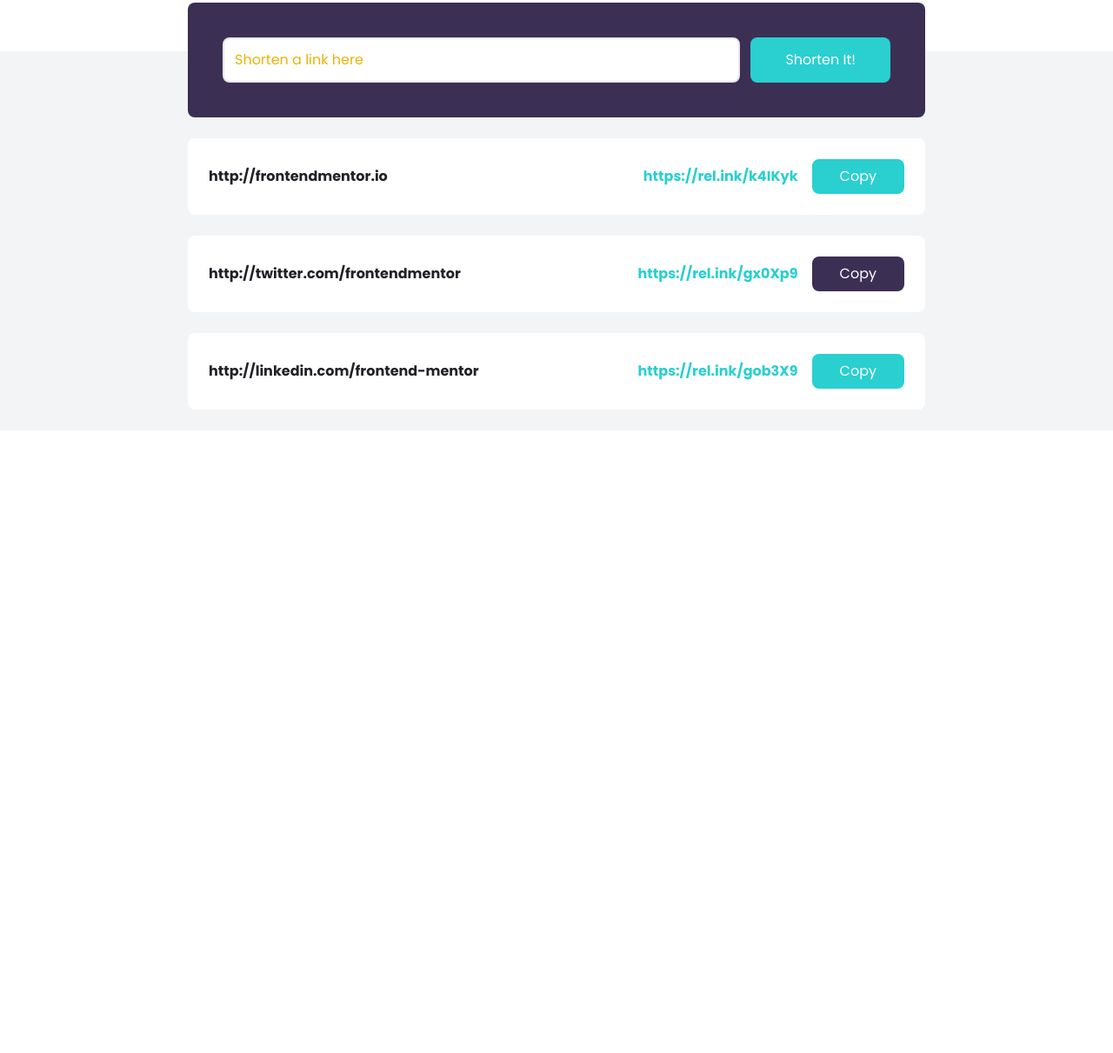
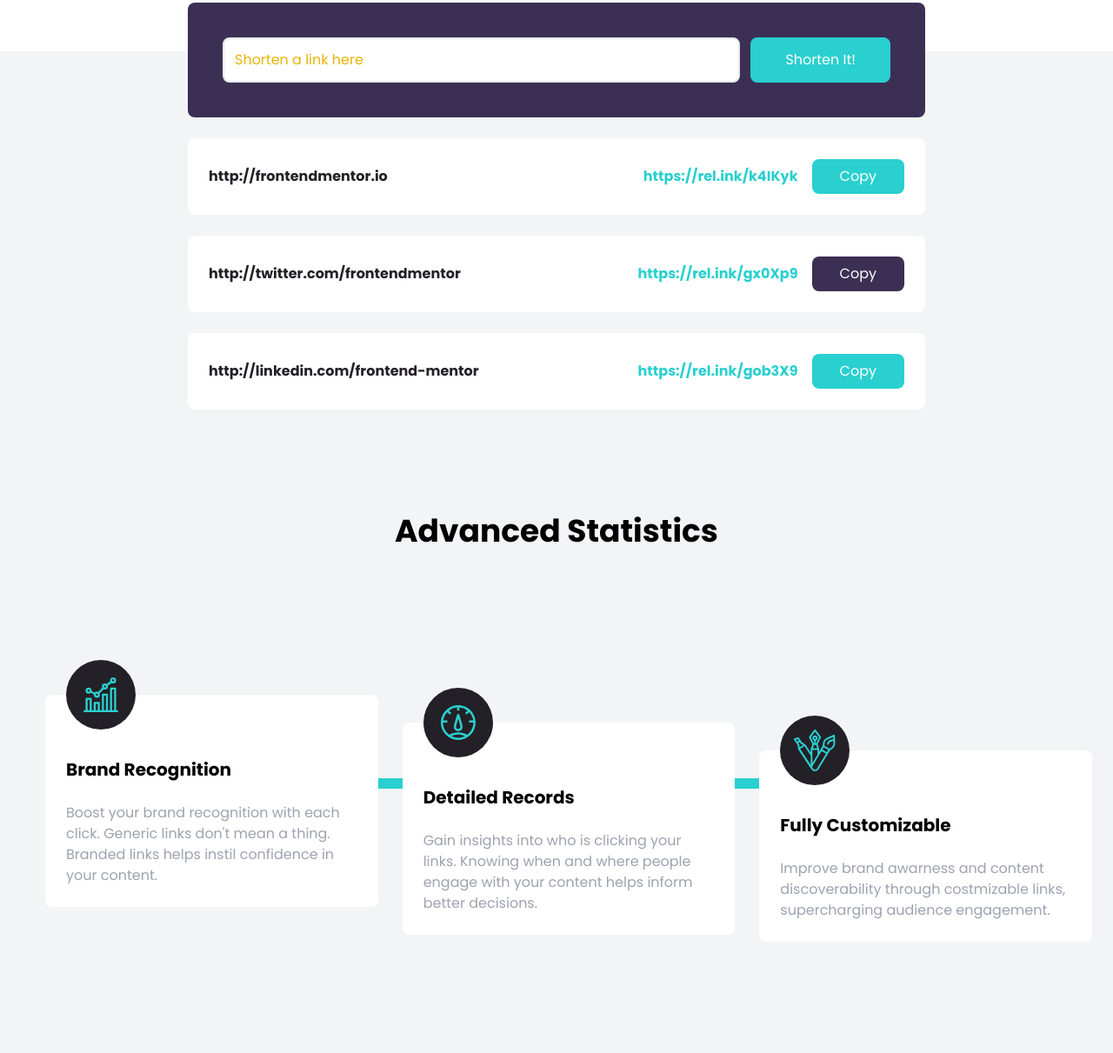
Before and after one commit to xDamneDx/traversy-shortly, a website: page index.html in a window 1280 px wide. Shown: the part 685-1896 px from the top of the page at 87% size. Before the commit the page ends 1180 px from the top, so only its background shows below. Drawn offline with Linux system fonts and the light colour scheme.

Commit message:
add feature boxes

```diff
--- a/index.html
+++ b/index.html
@@ -136,6 +136,76 @@
     </div>
   </section>
 
+  <!-- Stats Section -->
+  <section id="stats" class="py-24 bg-gray-100">
+    <div class="container px-3 mx-auto">
+      <h2 class="mb-6 text-4xl font-bold text-center">
+        Advanced Statistics
+      </h2>
+      <p class="max-w-xs mx-auto text-center text-gray-100 md:max-w-md">
+        Track how your links are performing across the web with our advanced statistics dashboard.
+      </p>
+    </div>
+  </section>
+
+  <!-- Feauture Box Section -->
+  <section id="features" class="pb-32 bg-gray-100">
+    <div class="container relative flex flex-col items-start px-6 mx-auto md:flex-row md:space-x-7">
+      <!-- Horizontal Line -->
+      <div class="absolute hidden w-10/12 h-3 top-24 left-16 bg-cyan md:block"></div>
+      <!-- Vertical Line -->
+      <div class="absolute w-2 h-full -ml-1 bg-cyan md:hidden left-1/2"></div>
+
+      <!-- Box 1 -->
+      <div class="relative flex flex-col p-6 space-y-6 bg-white rounded-lg md:w-1/3">
+        <!-- Image Positioning -->
+        <div class="absolute -ml-10 -top-10 md:left-16 left-1/2">
+          <!-- Image Container For Background & Center -->
+          <div class="flex items-center justify-center w-20 h-20 p-4 rounded-full bg-veryDarkViolet">
+            <img src="images/icon-brand-recognition.svg" alt="">
+          </div>
+        </div>
+        <h5 class="pt-6 text-xl font-bold text-center capitalize md:text-left">Brand Recognition</h5>
+        <p class="text-center text-gray-400 md:text-left">
+          Boost your brand recognition with each click. Generic links don't mean a thing.
+          Branded links helps instil confidence in your content.
+        </p>
+      </div>
+
+      <!-- Box 2 -->
+      <div class="relative flex flex-col p-6 mt-24 space-y-6 bg-white rounded-lg md:w-1/3 md:mt-8">
+        <!-- Image Positioning -->
+        <div class="absolute -ml-10 -top-10 md:left-16 left-1/2">
+          <!-- Image Container For Background & Center -->
+          <div class="flex items-center justify-center w-20 h-20 p-4 rounded-full bg-veryDarkViolet">
+            <img src="images/icon-detailed-records.svg" alt="">
+          </div>
+        </div>
+        <h5 class="pt-6 text-xl font-bold text-center capitalize md:text-left">Detailed Records</h5>
+        <p class="text-center text-gray-400 md:text-left">
+          Gain insights into who is clicking your links.
+          Knowing when and where people engage with your content helps inform better decisions.
+        </p>
+      </div>
+
+      <!-- Box 3 -->
+      <div class="relative flex flex-col p-6 mt-24 space-y-6 bg-white rounded-lg md:w-1/3 md:mt-16">
+        <!-- Image Positioning -->
+        <div class="absolute -ml-10 -top-10 md:left-16 left-1/2">
+          <!-- Image Container For Background & Center -->
+          <div class="flex items-center justify-center w-20 h-20 p-4 rounded-full bg-veryDarkViolet">
+            <img src="images/icon-fully-customizable.svg" alt="">
+          </div>
+        </div>
+        <h5 class="pt-6 text-xl font-bold text-center capitalize md:text-left">Fully Customizable</h5>
+        <p class="text-center text-gray-400 md:text-left">
+          Improve brand awarness and content discoverability through costmizable links,
+          supercharging audience engagement.
+        </p>
+      </div>
+    </div>
+  </section>
+
   <script src="js/script.js"></script>
 </body>
 
```
Also changed, not shown: css/style.css.
